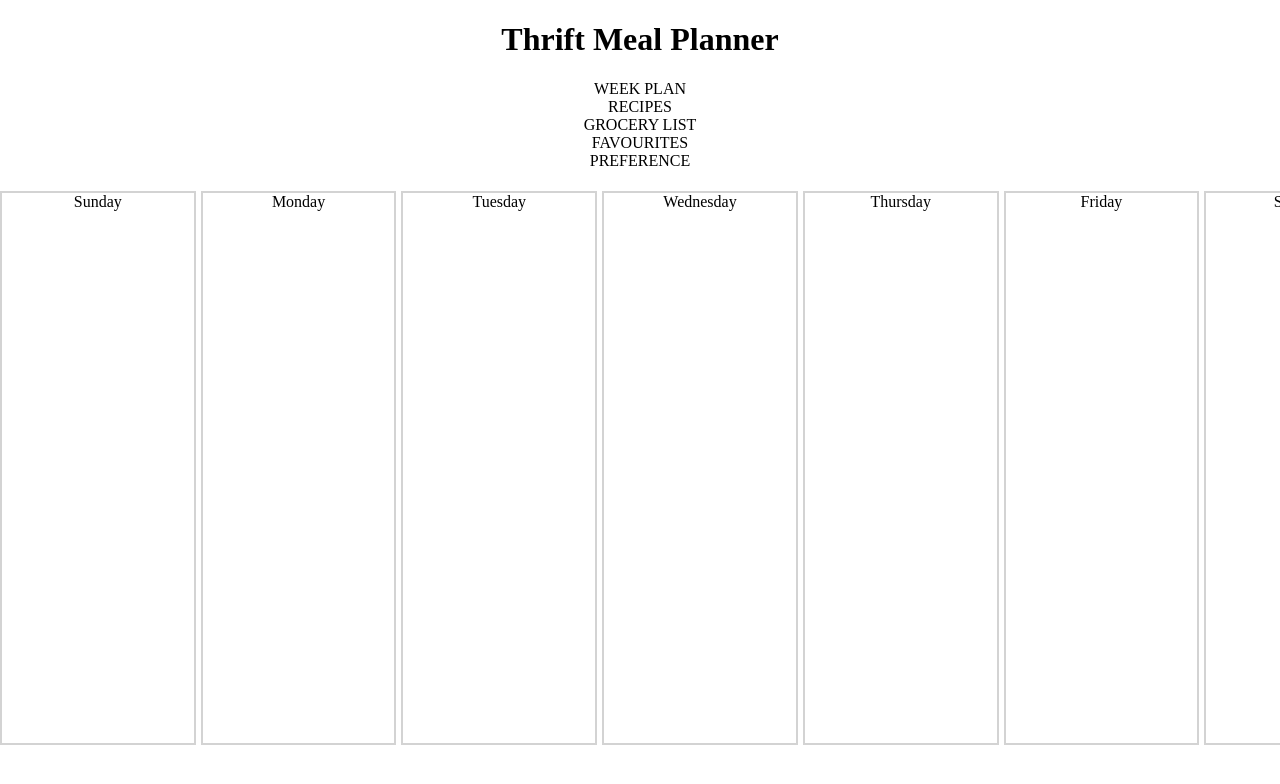
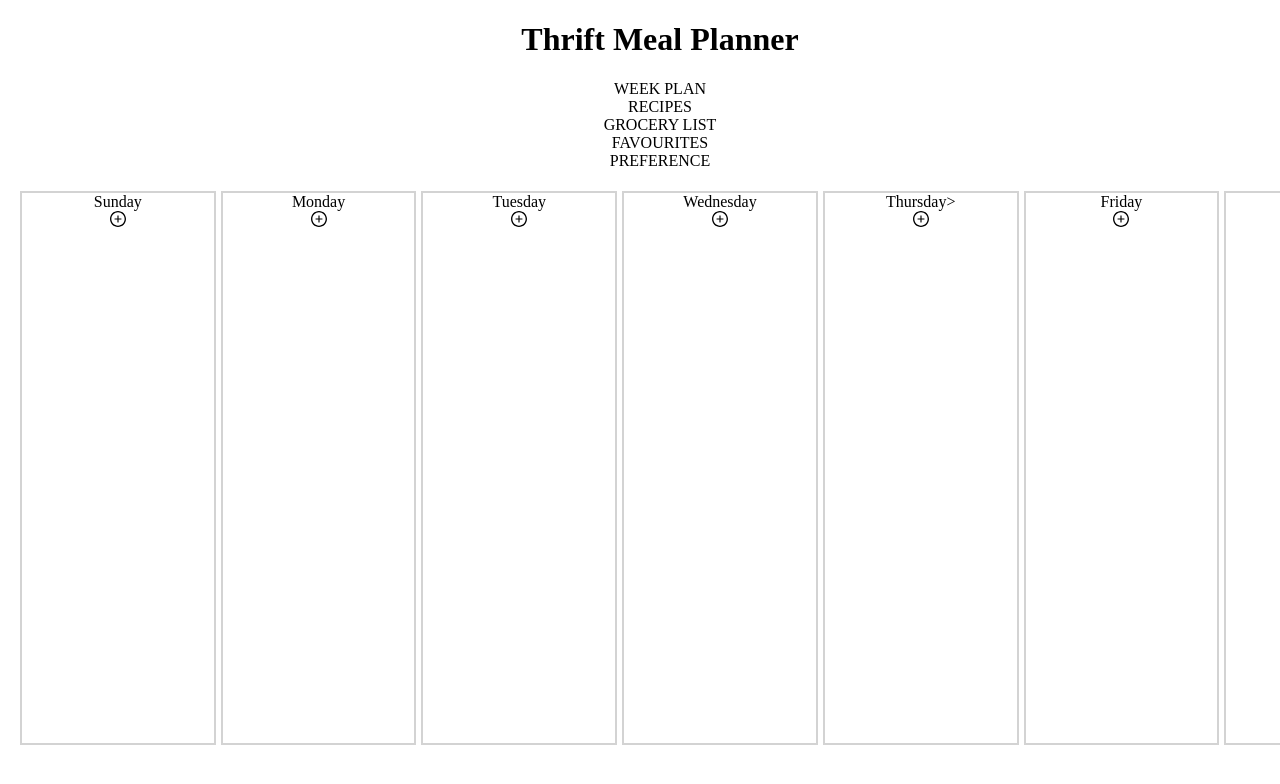
Before and after one commit to pradnyaputra/ThriftMealPlanner, a React (Create React App) app: page / in a window 1280 px wide. Shown: the top 784 px of the page. Built offline with nearby package versions, Linux system fonts and the light colour scheme; the HTML template or start-up script is replaced by a standard one.

Commit message:
Update files

```diff
--- a/src/components/Content/Content.jsx
+++ b/src/components/Content/Content.jsx
@@ -1,10 +1,10 @@
 import React, { Component } from "react";
 import { Tabs } from "antd";
-import Recipes from "../Recipes/Recipes"
-import WeekPlan from "../WeekPlan/WeekPlan"
-import GroceryList from "../GroceryList/GroceryList"
-import Favourites from "../Favourites/Favourites"
-import Preferences from "../Preferences/Preferences"
+import Recipes from "../Recipes/Recipes";
+import WeekPlan from "../WeekPlan/WeekPlan";
+import GroceryList from "../GroceryList/GroceryList";
+import Favourites from "../Favourites/Favourites";
+import Preferences from "../Preferences/Preferences";
 
 import "./Content.scss";
 
@@ -14,33 +14,66 @@ export default class Content extends Component {
   constructor() {
     super();
     this.state = {
-      user_weekplan: undefined,
-      user_favourites: undefined,
-      user_preferences: undefined
+      user_weekplan: {
+        sunday: [],
+        monday: [],
+        tuesday: [],
+        wednesday: [],
+        thursday: [],
+        friday: [],
+        saturday: []
+      },
+      user_favourites: [],
+      user_preferences: []
     };
   }
+
+  addRemoveFav = recipe => {
+    let favourites = this.state.user_favourites;
+
+    if (favourites.includes(recipe)) {
+      this.setState({
+        user_favourites: favourites.filter(r => r !== recipe)
+      });
+    } else {
+      favourites.push(recipe);
+      this.setState({
+        user_favourites: favourites
+      });
+    }
+  };
 
   render() {
     return (
       <div className="ContentWrapper">
-        <h1 className="title">
-          Thrift Meal Planner
-        </h1>
-        <Tabs defaultActiveKey="1" style={{ textAlign: "center", width: "100%"}}>
+        <h1 className="title">Thrift Meal Planner</h1>
+        <Tabs
+          defaultActiveKey="1"
+          style={{ textAlign: "center", width: "100%" }}
+        >
           <TabPane tab="WEEK PLAN" key="1">
-            <WeekPlan user_weekplan={this.state.user_weekplan}/>
+            <WeekPlan
+              user_weekplan={this.state.user_weekplan}
+              user_favourites={this.state.user_favourites}
+            />
           </TabPane>
           <TabPane tab="RECIPES" key="2">
-            <Recipes />
+            <Recipes addRemoveFav={this.addRemoveFav} />
           </TabPane>
           <TabPane tab="GROCERY LIST" key="3">
-            <GroceryList />
+            <GroceryList
+              user_weekplan={this.state.user_weekplan}
+              user_favourites={this.state.user_favourites}
+            />
           </TabPane>
           <TabPane tab="FAVOURITES" key="4">
-            <Favourites user_favourites={this.state.user_favourites}/>
+            <Favourites
+              user_favourites={this.state.user_favourites}
+              addRemoveFav={this.addRemoveFav}
+            />
           </TabPane>
           <TabPane tab="PREFERENCE" key="5">
-            <Preferences user_preferences={this.state.user_preferences}/>
+            <Preferences user_preferences={this.state.user_preferences} />
           </TabPane>
         </Tabs>
       </div>
--- a/src/components/Content/Content.scss
+++ b/src/components/Content/Content.scss
@@ -1,5 +1,6 @@
 .ContentWrapper {
-  width: 100%
+  width: 100%;
+  margin: 0 20px;
 }
 
 .title {
--- a/src/components/Favourites/Favourites.jsx
+++ b/src/components/Favourites/Favourites.jsx
@@ -1,14 +1,21 @@
-import React, { Component } from 'react'
-import './Favourites.scss'
+import React, { Component } from "react";
+import "./Favourites.scss";
+import MealCard from "../MealCard/MealCard";
 
 export default class Favourites extends Component {
-
-
   render() {
     return (
       <div>
-        Favourites
+        <div className="recipes">
+          {this.props.user_favourites.map(recipe => (
+            <MealCard
+              key={recipe.id}
+              recipe={recipe}
+              addRemoveFav={this.props.addRemoveFav}
+            />
+          ))}
+        </div>
       </div>
-    )
+    );
   }
 }
--- a/src/components/MealCard/MealCard.jsx
+++ b/src/components/MealCard/MealCard.jsx
@@ -1,5 +1,10 @@
 import React from "react";
 import { Card } from "antd";
+import {
+  ExpandAltOutlined,
+  PlusOutlined,
+  StarOutlined
+} from "@ant-design/icons";
 import "./MealCard.scss";
 
 const { Meta } = Card;
@@ -15,6 +20,14 @@ export default function MealCard(props) {
           className="meal-image"
         />
       }
+      actions={[
+        <StarOutlined
+          key="star"
+          onClick={() => props.addRemoveFav(props.recipe)}
+        />,
+        <PlusOutlined key="plus" />,
+        <ExpandAltOutlined key="expand" />
+      ]}
     >
       <Meta
         title={props.recipe.title}
--- a/src/components/MealCard/MealCard.scss
+++ b/src/components/MealCard/MealCard.scss
@@ -1,4 +1,7 @@
 .meal-image {
-  width: 200;
-  height: 200;
+  max-width: 300px;
+  max-height: 200px;
+  min-height: 200px;
+  object-fit: cover;
+
 }
--- a/src/components/Recipes/Recipes.jsx
+++ b/src/components/Recipes/Recipes.jsx
@@ -26,7 +26,11 @@ export default class Recipes extends Component {
         <SearchBar search={this.search} />
         <div className="recipes">
           {recipes.map(recipe => (
-            <MealCard recipe={recipe} key={recipe.id}/>
+            <MealCard
+              recipe={recipe}
+              key={recipe.id}
+              addRemoveFav={this.props.addRemoveFav}
+            />
           ))}
         </div>
       </div>
--- a/src/components/Recipes/Recipes.scss
+++ b/src/components/Recipes/Recipes.scss
@@ -3,6 +3,6 @@
   display: grid;
   margin: 0 auto;
   column-gap: 5px;
-  row-gap: 10px;
+  row-gap: 20px;
   grid-template-columns: 1fr 1fr 1fr 1fr;
 }
--- a/src/components/WeekPlan/WeekPlan.jsx
+++ b/src/components/WeekPlan/WeekPlan.jsx
@@ -1,10 +1,13 @@
 import React, { Component } from "react";
+// import MealCard from "../MealCard/MealCard";
+import { Card } from "antd";
+import { PlusCircleOutlined } from "@ant-design/icons";
 import "./WeekPlan.scss";
 export default class WeekPlan extends Component {
   constructor() {
     super();
     this.state = {
-
+      show: false
     };
   }
 
@@ -12,13 +15,51 @@ export default class WeekPlan extends Component {
     return (
       <div className="WeekPlan-Wrapper">
         <div className="schedule">
-          <div className="column">Sunday</div>
-          <div className="column">Monday</div>
-          <div className="column">Tuesday</div>
-          <div className="column">Wednesday</div>
-          <div className="column">Thursday</div>
-          <div className="column">Friday</div>
-          <div className="column">Saturday</div>
+          <div className="column">
+            Sunday
+            <div>
+              {this.state.show &&
+                this.props.user_favourites.map(recipe => (
+                  <Card key={recipe.id} style={{ marginBottom: "10px" }}>
+                    <p>{recipe.title}</p>
+                  </Card>
+                ))}
+            </div>
+            <PlusCircleOutlined
+              key="plus"
+              onClick={() => this.setState({ show: true })}
+            />
+          </div>
+          <div className="column">
+            Monday
+            <div />
+            <PlusCircleOutlined key="plus" />
+          </div>
+          <div className="column">
+            Tuesday
+            <div />
+            <PlusCircleOutlined key="plus" />
+          </div>
+          <div className="column">
+            Wednesday
+            <div />
+            <PlusCircleOutlined key="plus" />
+          </div>
+          <div className="column">
+            Thursday>
+            <div />
+            <PlusCircleOutlined key="plus" />
+          </div>
+          <div className="column">
+            Friday
+            <div />
+            <PlusCircleOutlined key="plus" />
+          </div>
+          <div className="column">
+            Saturday
+            <div />
+            <PlusCircleOutlined key="plus" />
+          </div>
         </div>
       </div>
     );
```
Also changed, not shown: 1 other file (tests, documents, lock files or other folders).
